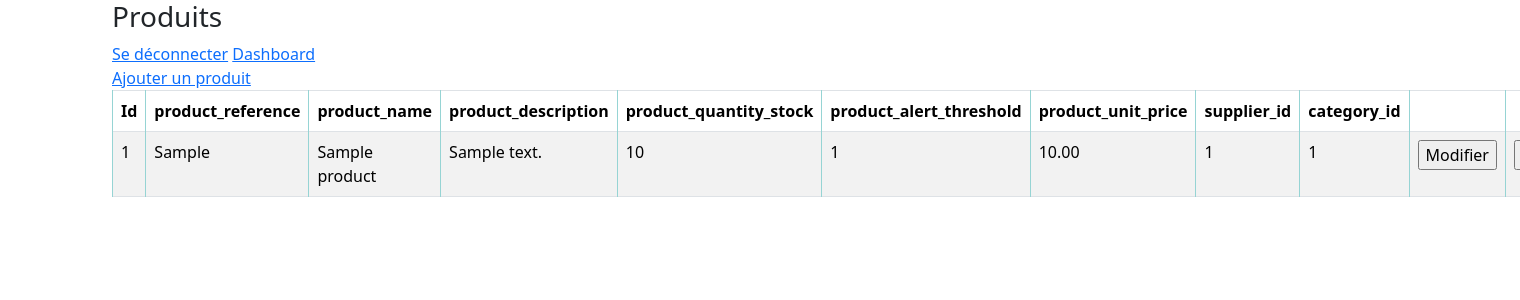
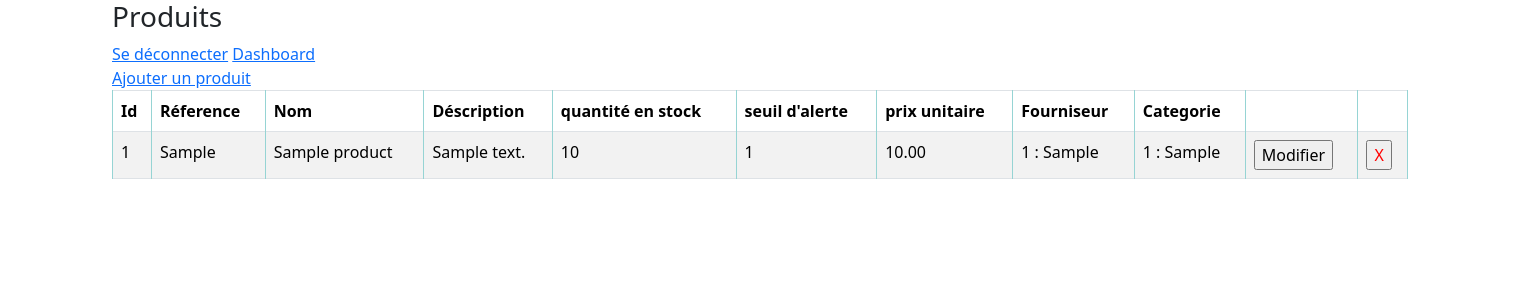
Before and after one commit to SafidyGit/NFE114, a PHP site: page /views/admin/product/index.php in a window 1520 px wide; the page is wider, and only the part inside the window is pictured. Shown: the top 300 px of that part. Run offline with PHP 8.4, Linux system fonts and the light colour scheme; tables that the repository leaves empty hold one stand-in row (values such as "Sample post").

Commit message:
update product added

```diff
--- a/controllers/ProductController.php
+++ b/controllers/ProductController.php
@@ -1,6 +1,8 @@
 <?php
 
 require_once __DIR__ . '/../models/Product.php';
+require_once __DIR__ . '/CategoryController.php';
+require_once __DIR__ . '/SupplierController.php';
 
 class ProductController {
 
--- a/index.php
+++ b/index.php
@@ -30,6 +30,9 @@ switch ($action) {
     case 'product_create':
         $productController->create();
         break;
+    case 'product_update':
+        $productController->update();
+        break;
     default:
         header('Location: index.php?action=login');
         exit;
--- a/models/Product.php
+++ b/models/Product.php
@@ -12,7 +12,10 @@ class Product
 
     public function get_all_product()
     {
-        $sql = "SELECT * FROM product ORDER BY product_id DESC";
+        $sql = "SELECT * FROM product JOIN supplier, category
+                WHERE product.supplier_id = supplier.supplier_id AND product.category_id = category.category_id
+                ORDER BY product_id DESC";
+
         $stmt = $this->db->query($sql);
 
         return $stmt->fetchAll(PDO::FETCH_ASSOC);
@@ -35,32 +38,34 @@ class Product
         $stmt = $this->db->prepare($sql);
 
         return $stmt->execute([
-            'product_reference' => $product_reference,
-            'product_name' => $product_name,
-            'product_description' => $product_description,
-            'product_quantity_stock' => $product_quantity_stock,
-            'product_alert_threshold' => $product_alert_threshold,
-            'product_unit_price' => $product_unit_price,
-            'supplier_id' => $supplier_id,
-            'category_id' => $category_id
+            ':product_reference' => $product_reference,
+            ':product_name' => $product_name,
+            ':product_description' => $product_description,
+            ':product_quantity_stock' => $product_quantity_stock,
+            ':product_alert_threshold' => $product_alert_threshold,
+            ':product_unit_price' => $product_unit_price,
+            ':supplier_id' => $supplier_id,
+            ':category_id' => $category_id
         ]);
     }
 
     public function update_product($product_id , $product_reference, $product_name, $product_description, $product_quantity_stock, $product_alert_threshold, $product_unit_price, $supplier_id, $category_id)
     {
-        $sql = "UPDATE product SET product_reference = :product_reference, product_name = :product_name, product_description = :productdescription, product_quantity_stock = :product_quantity_stock, product_alert_threshold = :product_alert_threshold, product_unit_price = :product_unit_price, supplier_id = :supplier_id, category_id = :category_id WHERE product_id = :product_id";
+        $sql = "UPDATE product SET product_reference = :product_reference, product_name = :product_name, product_description = :product_description, product_quantity_stock = :product_quantity_stock, product_alert_threshold = :product_alert_threshold, product_unit_price = :product_unit_price, supplier_id = :supplier_id, category_id = :category_id WHERE product_id = :product_id";
 
         $stmt = $this->db->prepare($sql);
 
         return $stmt->execute([
-            'product_reference' => $product_reference,
-            'product_name' => $product_name,
-            'product_description' => $product_description,
-            'product_quantity_stock' => $product_quantity_stock,
-            'product_alert_threshold' => $product_alert_threshold,
-            'product_unit_price' => $product_unit_price,
-            'supplier_id' => $supplier_id,
-            'category_id' => $category_id
+            ':product_reference' => $product_reference,
+            ':product_name' => $product_name,
+            ':product_description' => $product_description,
+            ':product_quantity_stock' => $product_quantity_stock,
+            ':product_alert_threshold' => $product_alert_threshold,
+            ':product_unit_price' => $product_unit_price,
+            ':supplier_id' => $supplier_id,
+            ':category_id' => $category_id,
+            ':product_id' => $product_id
+
         ]);
     }
 
--- a/views/admin/category/index.php
+++ b/views/admin/category/index.php
@@ -39,6 +39,7 @@
     <th></th>
 </tr>
 </thead>
+<?php if(!empty($categories)):?>
 <tbody>
 <?php foreach($categories as $category) : ?>
     <tr>
@@ -54,6 +55,7 @@
 
 <?php endforeach; ?>
 </tbody>
+<?php endif;?>
 </table>
 
 </body>
--- a/views/admin/product/index.php
+++ b/views/admin/product/index.php
@@ -2,6 +2,15 @@
     require_once __DIR__ . '/../../../controllers/ProductController.php';
     require_once __DIR__ . '/../../../controllers/CategoryController.php';
     require_once __DIR__ . '/../../../controllers/SupplierController.php';
+
+    $productController = new ProductController();
+    $products = $productController->index();
+
+    $categoryController = new CategoryController();
+    $categories = $categoryController->index();
+
+    $supplierController = new SupplierController();
+    $suppliers = $supplierController->index();
 ?>
 <!DOCTYPE html>
 <html lang="en">
@@ -20,17 +29,6 @@
 <div>
     <a href="create.php">Ajouter un produit</a>
 </div>
-
-<?php
-    $productController = new ProductController();
-    $products = $productController->index();
-
-    $categoryController = new CategoryController();
-    $categories = $categoryController->index();
-
-    $supplierController = new SupplierController();
-    $suppliers = $supplierController->index();
-?>
     <style>
         table, th, td{
             border: 1px solid black;
@@ -38,23 +36,24 @@
             border-color: #96D4D4;
         }
     </style>
-<?php if($products == !null):?>
+
 <table class="table table-striped table-bordered">
 <thead>
 <tr>
     <th>Id</th>
-    <th>product_reference</th>
-    <th>product_name</th>
-    <th>product_description</th>
-    <th>product_quantity_stock</th>
-    <th>product_alert_threshold</th>
-    <th>product_unit_price</th>
-    <th>supplier_id</th>
-    <th>category_id</th>
+    <th>Réference</th>
+    <th>Nom</th>
+    <th>Déscription</th>
+    <th>quantité en stock</th>
+    <th>seuil d'alerte</th>
+    <th>prix unitaire</th>
+    <th>Fourniseur</th>
+    <th>Categorie</th>
     <th></th>
     <th></th>
 </tr>
 </thead>
+<?php if(!empty($products)):?>
 <tbody>
 <?php foreach($products as $product) : ?>
     <tr>
@@ -65,12 +64,12 @@
         <td><?= $product['product_quantity_stock']; ?></td>
         <td><?= $product['product_alert_threshold']; ?></td>
         <td><?= $product['product_unit_price']; ?></td>
-        <td><?= $product['supplier_id']; ?></td>
-        <td><?= $product['category_id']; ?></td>
+        <td><?= $product['supplier_id'] .' : '. $product['supplier']; ?></td>
+        <td><?= $product['category_id'] .' : '. $product['category']; ?></td>
 
-        <td><a href="update.php?id=<?= $product['product_id']?>"><input class="btn-sm" type="button" value="Modifier"></a></td>
+        <td><a href="update.php?id=<?= $product['product_id']?>&category_id=<?=$product['category_id']?>"><input class="btn-sm" type="button" value="Modifier"></a></td>
         <td>
-            <form method='POST' action="/index.php?action=product_delete&id=<?= $product['product_id']?>" onsubmit="return confirm('Voulez-vous vraiment modifier cette catégorie <?= $product['product_id'];?>?');">
+            <form method='POST' action="/index.php?action=product_delete&id=<?= $product['product_id']?>" onsubmit="return confirm('Voulez-vous vraiment supprimer cette catégorie <?= $product['product_id'];?>?');">
                 <input class="btn-lg"  style="color: red;" type="submit" value="X">
             </form>
         </td>
```
Also changed, not shown: views/admin/product/create.php (+12 -5 lines), views/admin/product/update.php (+56 -0 lines).
